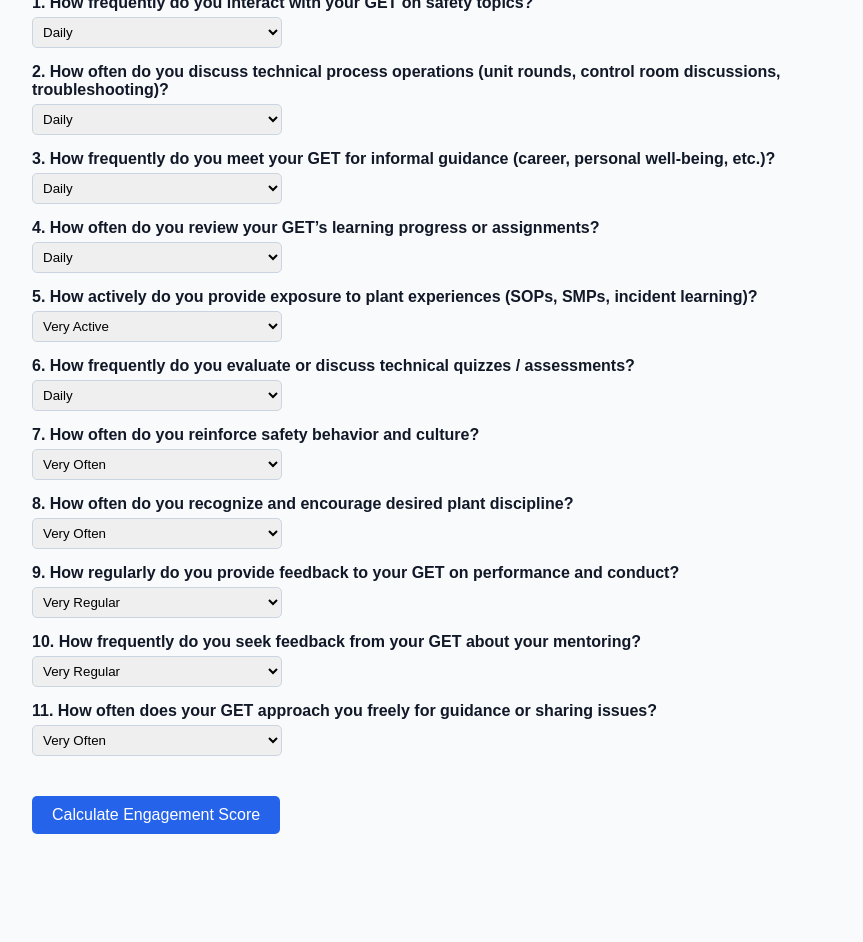
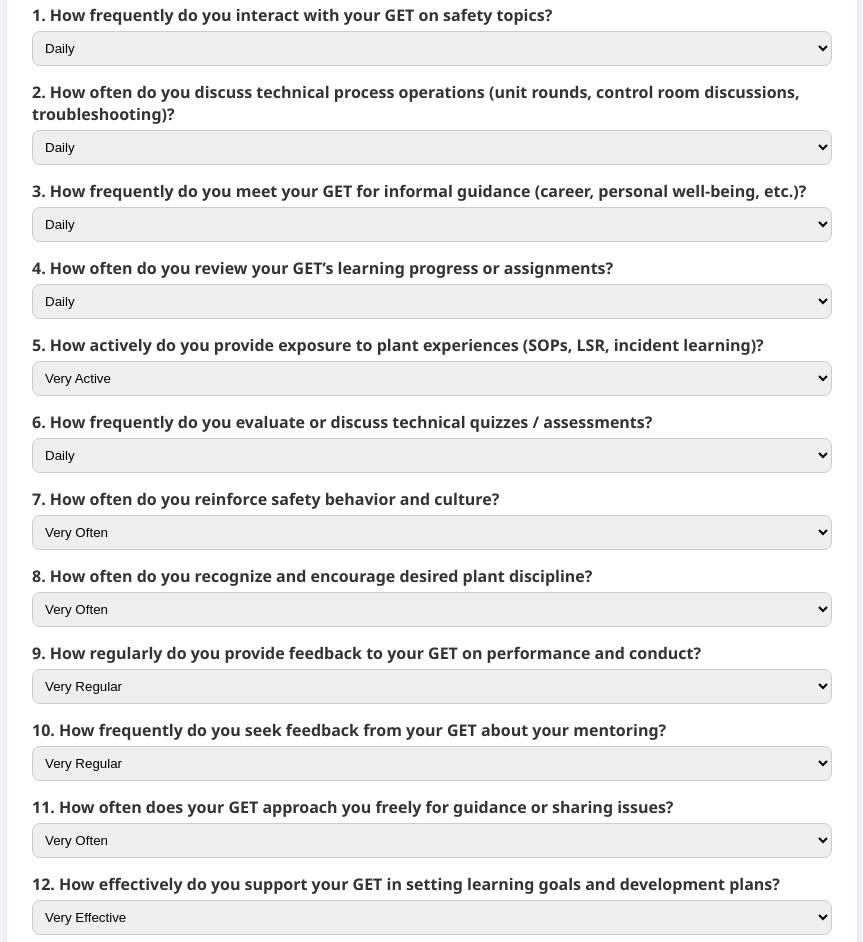
Before and after one commit to amarnathsingh01-stack/MentorHTMLForm, a plain HTML site: page Mentoring_Engagement_Scoring.html in a window 1280 px wide. Shown: the part 114-1056 px from the top of the page, without its empty margins (208-1071 px from the left). Before the commit the page ends 1013 px from the top, so only its background shows below. Drawn offline with Linux system fonts and the light colour scheme.

Commit message:
Update Mentoring_Engagement_Scoring.html

```diff
--- a/Mentoring_Engagement_Scoring.html
+++ b/Mentoring_Engagement_Scoring.html
@@ -2,181 +2,206 @@
 <html lang="en">
 <head>
 <meta charset="UTF-8">
-  <title>Buddy Mentor – GET Engagement Score</title>
+<meta name="viewport" content="width=device-width, initial-scale=1.0">
+<title>Buddy–GET Engagement Assessment</title>
 <style>
-    body { font-family: Arial, sans-serif; background: #f9fafb; color: #111827; padding: 40px; max-width: 800px; margin: auto; }
-    h2 { color: #1e3a8a; margin-bottom: 20px; }
-    .question { margin-bottom: 15px; }
-    label { display: block; font-weight: bold; margin-bottom: 5px; }
-    select { padding: 6px; width: 250px; border-radius: 5px; border: 1px solid #cbd5e1; }
-    button { margin-top: 25px; padding: 10px 20px; background: #2563eb; color: white; border: none; border-radius: 5px; cursor: pointer; font-size: 1em; }
-    button:hover { background: #1d4ed8; }
-    #result { margin-top: 25px; font-size: 1.2em; font-weight: bold; }
+  body {
+    font-family: "Segoe UI", Arial, sans-serif;
+    margin: 0;
+    padding: 20px;
+    background: #f5f8fb;
+    color: #333;
+  }
+  .container {
+    max-width: 800px;
+    margin: auto;
+    background: #fff;
+    padding: 25px;
+    border-radius: 15px;
+    box-shadow: 0 0 10px rgba(0,0,0,0.1);
+  }
+  h2 {
+    text-align: center;
+    color: #005b96;
+  }
+  label {
+    display: block;
+    margin-top: 15px;
+    font-weight: 600;
+  }
+  select {
+    width: 100%;
+    padding: 8px;
+    margin-top: 5px;
+    border-radius: 8px;
+    border: 1px solid #ccc;
+  }
+  button {
+    margin-top: 25px;
+    width: 100%;
+    padding: 12px;
+    background: #005b96;
+    color: white;
+    font-size: 16px;
+    border: none;
+    border-radius: 8px;
+    cursor: pointer;
+  }
+  button:hover {
+    background: #007acc;
+  }
+  #result {
+    text-align: center;
+    margin-top: 25px;
+    font-size: 18px;
+    font-weight: bold;
+  }
+  #result span {
+    display: block;
+    margin-top: 8px;
+    font-size: 16px;
+    font-weight: normal;
+    color: #444;
+  }
+  @media (max-width: 600px) {
+    body { padding: 10px; }
+    .container { padding: 15px; }
+  }
 </style>
 </head>
 <body>
-
-  <h2>Mentor - GET Engagement Score Calculator</h2>
+<div class="container">
+  <h2>Buddy–GET Engagement Assessment</h2>
   <form id="engagementForm">
 
-    <div class="question">
+    <!-- 1–15 Questions -->
     <label>1. How frequently do you interact with your GET on safety topics?</label>
-      <select id="q1">
-        <option value="6">Daily</option>
-        <option value="5">Weekly</option>
-        <option value="4">Fortnightly</option>
-        <option value="3">Monthly</option>
-        <option value="2">Rarely</option>
-        <option value="1">Never</option>
+    <select name="q1">
+      <option>Daily</option><option>Weekly</option><option>Fortnightly</option>
+      <option>Monthly</option><option>Rarely</option><option>Never</option>
     </select>
-    </div>
 
-    <div class="question">
     <label>2. How often do you discuss technical process operations (unit rounds, control room discussions, troubleshooting)?</label>
-      <select id="q2">
-        <option value="6">Daily</option>
-        <option value="5">Weekly</option>
-        <option value="4">Fortnightly</option>
-        <option value="3">Monthly</option>
-        <option value="2">Rarely</option>
-        <option value="1">Never</option>
+    <select name="q2">
+      <option>Daily</option><option>Weekly</option><option>Fortnightly</option>
+      <option>Monthly</option><option>Rarely</option><option>Never</option>
     </select>
-    </div>
 
-    <div class="question">
     <label>3. How frequently do you meet your GET for informal guidance (career, personal well-being, etc.)?</label>
-      <select id="q3">
-        <option value="6">Daily</option>
-        <option value="5">Weekly</option>
-        <option value="4">Fortnightly</option>
-        <option value="3">Monthly</option>
-        <option value="2">Rarely</option>
-        <option value="1">Never</option>
+    <select name="q3">
+      <option>Daily</option><option>Weekly</option><option>Fortnightly</option>
+      <option>Monthly</option><option>Rarely</option><option>Never</option>
     </select>
-    </div>
 
-    <div class="question">
     <label>4. How often do you review your GET’s learning progress or assignments?</label>
-      <select id="q4">
-        <option value="6">Daily</option>
-        <option value="5">Weekly</option>
-        <option value="4">Fortnightly</option>
-        <option value="3">Monthly</option>
-        <option value="2">Rarely</option>
-        <option value="1">Never</option>
+    <select name="q4">
+      <option>Daily</option><option>Weekly</option><option>Fortnightly</option>
+      <option>Monthly</option><option>Rarely</option><option>Never</option>
     </select>
-    </div>
 
-    <div class="question">
-      <label>5. How actively do you provide exposure to plant experiences (SOPs, SMPs, incident learning)?</label>
-      <select id="q5">
-        <option value="5">Very Active</option>
-        <option value="4">Active</option>
-        <option value="3">Moderate</option>
-        <option value="2">Minimal</option>
-        <option value="1">Never</option>
+    <label>5. How actively do you provide exposure to plant experiences (SOPs, LSR, incident learning)?</label>
+    <select name="q5">
+      <option>Very Active</option><option>Active</option><option>Moderate</option>
+      <option>Minimal</option><option>Never</option>
     </select>
-    </div>
 
-    <div class="question">
     <label>6. How frequently do you evaluate or discuss technical quizzes / assessments?</label>
-      <select id="q6">
-        <option value="6">Daily</option>
-        <option value="5">Weekly</option>
-        <option value="4">Fortnightly</option>
-        <option value="3">Monthly</option>
-        <option value="2">Rarely</option>
-        <option value="1">Never</option>
+    <select name="q6">
+      <option>Daily</option><option>Weekly</option><option>Fortnightly</option>
+      <option>Monthly</option><option>Rarely</option><option>Never</option>
     </select>
-    </div>
 
-    <div class="question">
     <label>7. How often do you reinforce safety behavior and culture?</label>
-      <select id="q7">
-        <option value="5">Very Often</option>
-        <option value="4">Often</option>
-        <option value="3">Sometimes</option>
-        <option value="2">Rarely</option>
-        <option value="1">Never</option>
+    <select name="q7">
+      <option>Very Often</option><option>Often</option><option>Sometimes</option>
+      <option>Rarely</option><option>Never</option>
     </select>
-    </div>
 
-    <div class="question">
     <label>8. How often do you recognize and encourage desired plant discipline?</label>
-      <select id="q8">
-        <option value="5">Very Often</option>
-        <option value="4">Often</option>
-        <option value="3">Sometimes</option>
-        <option value="2">Rarely</option>
-        <option value="1">Never</option>
+    <select name="q8">
+      <option>Very Often</option><option>Often</option><option>Sometimes</option>
+      <option>Rarely</option><option>Never</option>
     </select>
-    </div>
 
-    <div class="question">
     <label>9. How regularly do you provide feedback to your GET on performance and conduct?</label>
-      <select id="q9">
-        <option value="5">Very Regular</option>
-        <option value="4">Regular</option>
-        <option value="3">Occasional</option>
-        <option value="2">Rare</option>
-        <option value="1">Never</option>
+    <select name="q9">
+      <option>Very Regular</option><option>Regular</option><option>Occasional</option>
+      <option>Rare</option><option>Never</option>
     </select>
-    </div>
 
-    <div class="question">
     <label>10. How frequently do you seek feedback from your GET about your mentoring?</label>
-      <select id="q10">
-        <option value="5">Very Regular</option>
-        <option value="4">Regular</option>
-        <option value="3">Occasional</option>
-        <option value="2">Rare</option>
-        <option value="1">Never</option>
+    <select name="q10">
+      <option>Very Regular</option><option>Regular</option><option>Occasional</option>
+      <option>Rare</option><option>Never</option>
     </select>
-    </div>
 
-    <div class="question">
     <label>11. How often does your GET approach you freely for guidance or sharing issues?</label>
-      <select id="q11">
-        <option value="5">Very Often</option>
-        <option value="4">Often</option>
-        <option value="3">Sometimes</option>
-        <option value="2">Rarely</option>
-        <option value="1">Never</option>
+    <select name="q11">
+      <option>Very Often</option><option>Often</option><option>Sometimes</option>
+      <option>Rarely</option><option>Never</option>
     </select>
-    </div>
+
+    <label>12. How effectively do you support your GET in setting learning goals and development plans?</label>
+    <select name="q12">
+      <option>Very Effective</option><option>Effective</option><option>Moderate</option>
+      <option>Limited</option><option>Not at all</option>
+    </select>
+
+    <label>13. How well do you guide your GET in connecting theory to real-world plant applications?</label>
+    <select name="q13">
+      <option>Very Well</option><option>Well</option><option>Somewhat</option>
+      <option>Rarely</option><option>Never</option>
+    </select>
+
+    <label>14. How often do you appreciate your GET’s achievements or improvements?</label>
+    <select name="q14">
+      <option>Very Often</option><option>Often</option><option>Sometimes</option>
+      <option>Rarely</option><option>Never</option>
+    </select>
+
+    <label>15. How confident are you in your GET’s professional growth under your mentoring?</label>
+    <select name="q15">
+      <option>Very Confident</option><option>Confident</option><option>Neutral</option>
+      <option>Low Confidence</option><option>No Confidence</option>
+    </select>
 
     <button type="button" onclick="calculateScore()">Calculate Engagement Score</button>
   </form>
-
   <div id="result"></div>
+</div>
 
 <script>
 function calculateScore() {
-      // Convert all answers to numeric values
-      const responses = [];
-      for (let i = 1; i <= 11; i++) {
-        responses.push(Number(document.getElementById("q" + i).value));
+  const form = document.forms['engagementForm'];
+  let total = 0, count = 0;
+  const weights = {
+    'Daily':100,'Weekly':85,'Fortnightly':70,'Monthly':55,'Rarely':35,'Never':0,
+    'Very Active':100,'Active':85,'Moderate':70,'Minimal':50,'Never':0,
+    'Very Often':100,'Often':85,'Sometimes':65,'Rarely':40,'Never':0,
+    'Very Regular':100,'Regular':85,'Occasional':65,'Rare':40,'Never':0,
+    'Very Effective':100,'Effective':85,'Moderate':70,'Limited':45,'Not at all':0,
+    'Very Well':100,'Well':85,'Somewhat':70,'Rarely':45,'Never':0,
+    'Very Confident':100,'Confident':85,'Neutral':70,'Low Confidence':45,'No Confidence':0
+  };
+
+  for (let i=0; i<form.elements.length; i++) {
+    const value = form.elements[i].value;
+    if (weights[value] !== undefined) {
+      total += weights[value];
+      count++;
+    }
   }
 
-      // Normalize each score to a 0–1 scale
-      const normalized = responses.map((r, i) => {
-        // Questions 1–4 and 6 are out of 6; others are out of 5
-        return (i < 4 || i === 5) ? (r / 6) : (r / 5);
-      });
+  const score = (total / count).toFixed(1);
+  let level = "";
+  if (score >= 85) level = "🌟 Highly Engaged";
+  else if (score >= 70) level = "👍 Engaged";
+  else if (score >= 50) level = "⚙️ Moderate Engagement";
+  else if (score >= 30) level = "⚠️ Low Engagement";
+  else level = "❌ Needs Improvement";
 
-      // Average and scale to 100
-      const score = (normalized.reduce((a, b) => a + b, 0) / normalized.length) * 100;
-
-      // Interpret the result
-      let level = "";
-      if (score < 50) level = "Low Engagement – Improvement needed.";
-      else if (score < 70) level = "Moderate Engagement – Some enhancement required.";
-      else if (score < 85) level = "Strong Engagement – Good mentor-mentee connection.";
-      else level = "Highly Engaged – Excellent mentoring relationship.";
-
-      // Display result
-      document.getElementById("result").innerHTML =
-        `Your Engagement Score: <b>${score.toFixed(1)}</b> / 100<br>${level}`;
+  document.getElementById('result').innerHTML =
+    `⭐ <b>Your Engagement Score: ${score} / 100</b><span>Level: ${level}</span>`;
 }
 </script>
 </body>
```
Lines whose indentation alone changed are shown as unchanged.
